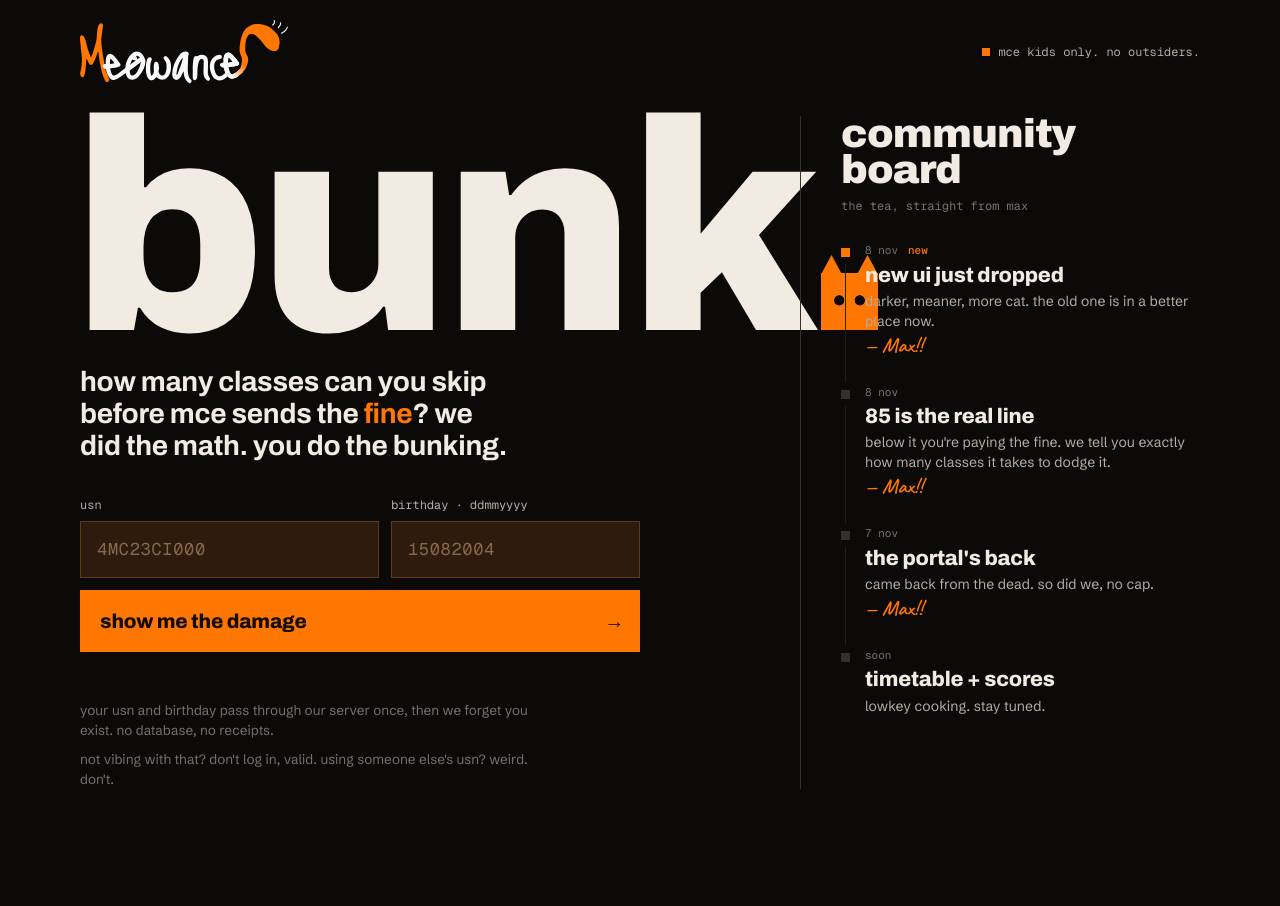
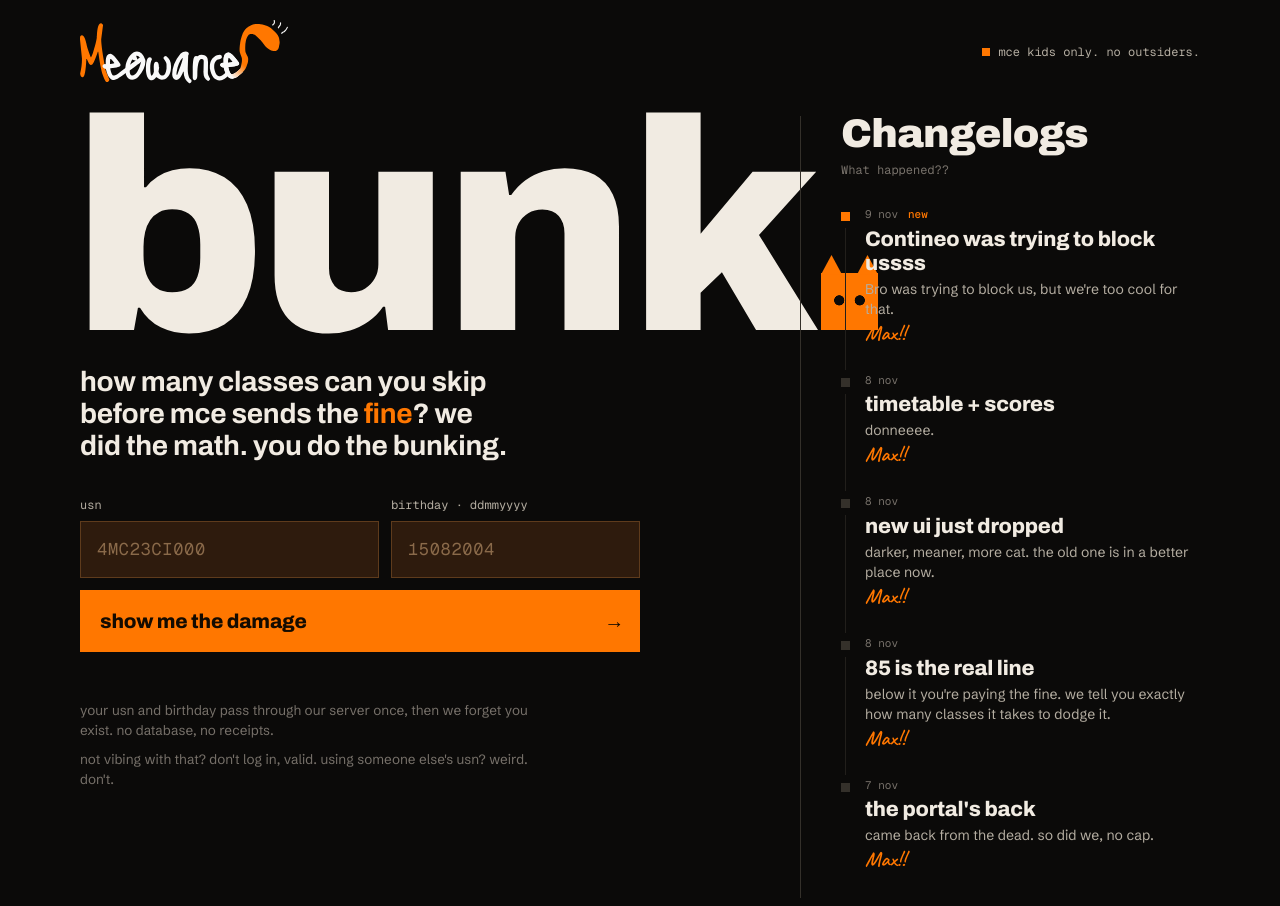
Before and after one commit to dizziedbliss/meowance, a React (Vite) app in the folder web/: page / in a window 1280 px wide. Shown: the top 906 px of the page. Built offline with nearby package versions, Linux system fonts and the light colour scheme.

Commit message:
fix(portal): add residential proxy to bypass vercel blocking

```diff
--- a/web/src/components/Login.tsx
+++ b/web/src/components/Login.tsx
@@ -103,11 +103,9 @@ export function Login({ onIn }: { onIn: (a: Attendance) => void }) {
 
         <aside aria-label="Community board" className="border-t border-hair-2 pt-[34px] md:border-t-0 md:border-l md:pt-0 md:pl-10">
           <h2 className="font-display text-[40px] font-black leading-[.9] tracking-[-.02em] [font-stretch:80%]">
-            community
-            <br />
-            board
-          </h2>
-          <div className="mt-2.5 mb-7 font-mono text-xs text-mut">the tea, straight from max</div>
+            Changelogs
+           </h2>
+          <div className="mt-2.5 mb-7 font-mono text-xs text-mut">What happened??</div>
           {posts.map((p, i) => (
             <article key={p.title} className={`post ${i === 0 ? "new" : ""}`}>
               <div className="flex gap-2.5 font-mono text-[11px] text-mut">
@@ -116,7 +114,7 @@ export function Login({ onIn }: { onIn: (a: Attendance) => void }) {
               </div>
               <h3 className="mt-1 font-display text-[21px] font-extrabold leading-[1.15] tracking-[-.01em]">{p.title}</h3>
               <p className="mt-1 text-sm text-ink-2">{p.body}</p>
-              {p.signed && <div className="mt-1 font-sign text-[21px] leading-none text-orange">— Max!!</div>}
+              <div className="mt-1 font-sign text-[21px] leading-none text-orange">{p.sign}</div>
             </article>
           ))}
         </aside>
--- a/web/src/data/board.ts
+++ b/web/src/data/board.ts
@@ -1,9 +1,41 @@
 // Community board posts. Newest first; the first one gets the "new" marker.
-export type Post = { when: string; title: string; body: string; signed?: boolean };
+export type Post = {
+  when: string;
+  title: string;
+  body: string;
+  sign: string;
+};
 
 export const posts: Post[] = [
-  { when: "8 nov", title: "new ui just dropped", body: "darker, meaner, more cat. the old one is in a better place now.", signed: true },
-  { when: "8 nov", title: "85 is the real line", body: "below it you're paying the fine. we tell you exactly how many classes it takes to dodge it.", signed: true },
-  { when: "7 nov", title: "the portal's back", body: "came back from the dead. so did we, no cap.", signed: true },
-  { when: "soon", title: "timetable + scores", body: "lowkey cooking. stay tuned." },
+  {
+    when: "9 nov",
+    title: "Contineo was trying to block ussss",
+    body: "Bro was trying to block us, but we're too cool for that.",
+    sign: "Max!!",
+  },
+  {
+    when: "8 nov",
+    title: "timetable + scores",
+    body: "donneeee.",
+    sign: "Max!!",
+  },
+
+  {
+    when: "8 nov",
+    title: "new ui just dropped",
+    body: "darker, meaner, more cat. the old one is in a better place now.",
+    sign: "Max!!",
+  },
+  {
+    when: "8 nov",
+    title: "85 is the real line",
+    body: "below it you're paying the fine. we tell you exactly how many classes it takes to dodge it.",
+    sign: "Max!!",
+  },
+  {
+    when: "7 nov",
+    title: "the portal's back",
+    body: "came back from the dead. so did we, no cap.",
+    sign: "Max!!",
+  },
 ];
```
Also changed, not shown: 1 other file (tests, documents, lock files or other folders).
